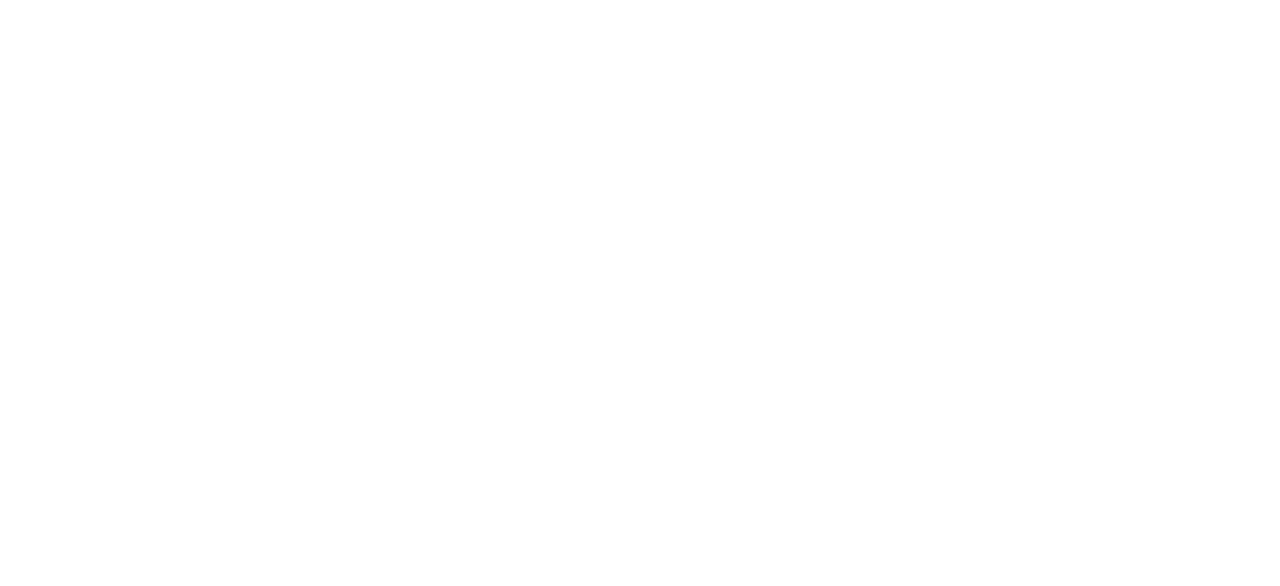
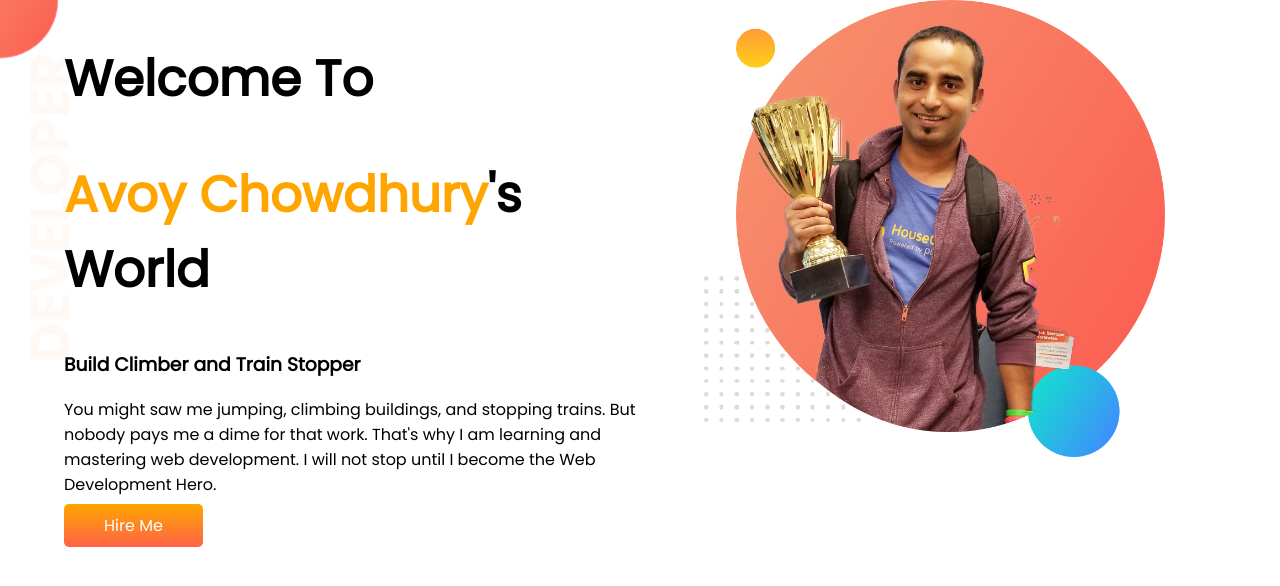
Before and after one commit to AvoyChowdhury/developer-portfolio, a plain HTML site: page index.html in a window 1280 px wide. Drawn offline with Linux system fonts and the light colour scheme.

Commit message:
top added banner

```diff
--- a/index.html
+++ b/index.html
@@ -1,13 +1,34 @@
 <!DOCTYPE html>
 <html lang="en">
+
 <head>
     <meta charset="UTF-8">
     <meta http-equiv="X-UA-Compatible" content="IE=edge">
     <meta name="viewport" content="width=device-width, initial-scale=1.0">
     <title>Avoy Chowdhury Portfolio</title>
+    <link rel="preconnect" href="https://fonts.googleapis.com">
+    <link rel="preconnect" href="https://fonts.gstatic.com" crossorigin>
+    <link href="https://fonts.googleapis.com/css2?family=Poppins&display=swap" rel="stylesheet">
     <link rel="stylesheet" href="style.css">
 </head>
+
 <body>
+    <section class="top-banner">
+        <div class="half-width">
+            <h1>Welcome To</h1>
+            <h1><span class="orange-color">Avoy Chowdhury</span>'s World</h1>
+            <h3>Build Climber and Train Stopper</h3>
+            <p>You might saw me jumping, climbing buildings, and stopping trains. But nobody pays me a dime for that
+                work.
+                That's why I am learning and mastering web development. I will not stop until I become the Web
+                Development
+                Hero.</p>
+            <a class="link-button" target="_blank" href="https://www.linkedin.com/in/avoychowdhury">Hire Me</a>
+        </div>
+        <div class="half-width">
+            <img src="images/jhankar.png" alt="">
+        </div>
+    </section>
+</body>
 
-</body>
 </html>
--- a/style.css
+++ b/style.css
@@ -0,0 +1,40 @@
+body {
+    font-family: 'Poppins', sans-serif;
+    margin: 0;
+}
+
+h1 {
+    font-size: 50px;
+}
+
+.orange-color {
+    color: orange;
+}
+
+section {
+    display: flex;
+}
+
+.half-width {
+    width: 50%;
+    padding-left: 5%;
+}
+
+.half-width img {
+    width: 80%;
+}
+
+.link-button {
+    text-decoration: none;
+    background-image: linear-gradient(orange, tomato);
+    padding: 10px 40px;
+    border-radius: 5px;
+    color: white;
+    font: 700;
+
+}
+
+.top-banner {
+    background-image: url(images/top-banner.png);
+    background-repeat: no-repeat;
+}
```
Also changed, not shown: images/dream-bg.png (added), images/exp-bg.png (added), images/jhankar.png (added), images/jhankar2.png (added), images/my-bg.png (added), images/my-bg2.png (added), images/top-banner.png (added), 7 other files.
